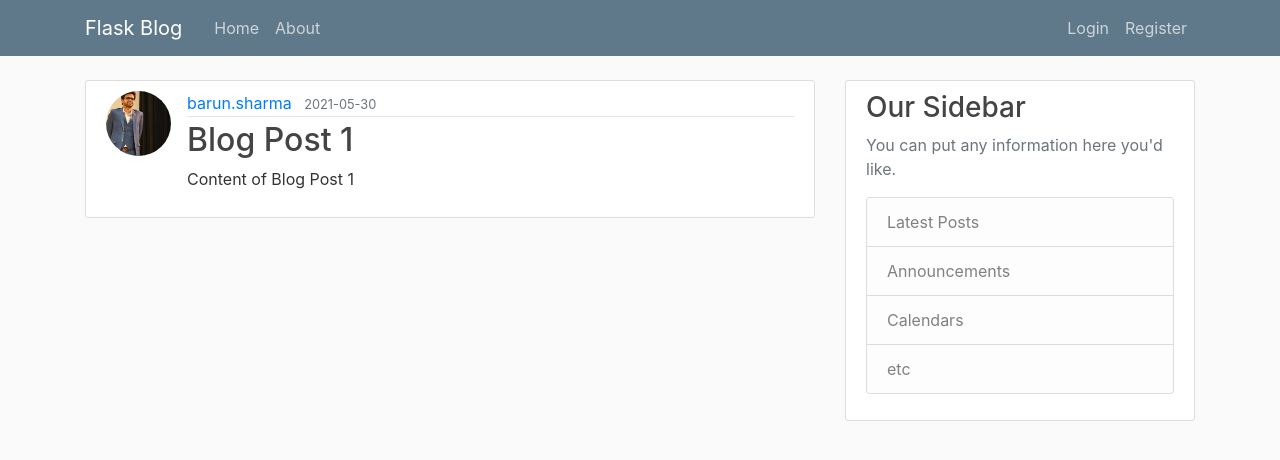
After one commit to staRk22/MyBlog, a Flask app: page /post/1 in a window 1280 px wide. The commit adds this page. Shown: the top 460 px of the page. Run offline with Flask 2, Linux system fonts and the light colour scheme; data comes from the database, SQL or seed files in the repository; both versions use the stored data as it was after the commit; some libraries are stand-ins or nearby versions.

Commit message:
Create, Update, Delete Post

```diff
--- a/flaskblog/routes.py
+++ b/flaskblog/routes.py
@@ -1,30 +1,31 @@
 import os
 import secrets
 from PIL import Image
-from flask import render_template, url_for, flash, redirect, request
+from flask import render_template, url_for, flash, redirect, request, abort
 from flaskblog.models import User, Post
-from flaskblog.forms import RegistrationForm, LoginForm, UpdateAccountForm
+from flaskblog.forms import RegistrationForm, LoginForm, UpdateAccountForm, PostForm
 from flaskblog import app, db, bcrypt
 from flask_login import login_user, current_user, logout_user, login_required
-posts = [
-    {
-        'author': 'Barun Sharma',
-        'title': 'Blog Post 1',
-        'content': 'First post content',
-        'date_posted': 'May 21, 2021'
-    },
-    {
-        'author': 'Coery Schafer',
-        'title': 'Blog Post 2',
-        'content': 'Second post content',
-        'date_posted': 'May 22, 2021'
-    }
-]
+# posts = [
+#     {
+#         'author': 'Barun Sharma',
+#         'title': 'Blog Post 1',
+#         'content': 'First post content',
+#         'date_posted': 'May 21, 2021'
+#     },
+#     {
+#         'author': 'Coery Schafer',
+#         'title': 'Blog Post 2',
+#         'content': 'Second post content',
+#         'date_posted': 'May 22, 2021'
+#     }
+# ]
 
 
 @app.route("/")
 @app.route("/home")
 def home():
+    posts = Post.query.all()
     return render_template('home.html', posts=posts)
 
 
@@ -107,3 +108,53 @@ def account():
         form.email.data = current_user.email
     image_file = url_for('static', filename='profile_pics/' + current_user.image_file)
     return render_template('account.html', title='Account', image_file=image_file, form=form)
+
+
+@app.route("/post/new", methods=['GET', 'POST'])
+@login_required
+def new_post():
+    form = PostForm()
+    if form.validate_on_submit():
+        post = Post(title=form.title.data, content=form.content.data, author=current_user)
+        db.session.add(post)
+        db.session.commit()
+        flash('Your post has been created!', 'success')
+        return redirect(url_for('home'))
+    return render_template('create_post.html', title='New Post', form=form, legend='New Post')
+
+
+@app.route("/post/<int:post_id>")
+def post(post_id):
+    post = Post.query.get_or_404(post_id)
+    return render_template('post.html', title=post.title, post=post)
+
+
+@app.route("/post/<int:post_id>/update", methods=['GET', 'POST'])
+@login_required
+def update_post(post_id):
+    post = Post.query.get_or_404(post_id)
+    if post.author != current_user:
+        abort(403)
+    form = PostForm()
+    if form.validate_on_submit():
+        post.title = form.title.data
+        post.content = form.content.data
+        db.session.commit()
+        flash('Your post has been updated!', 'success')
+        return redirect(url_for('post', post_id=post.id))
+    elif request.method == 'GET':
+        form.title.data = post.title
+        form.content.data = post.content
+    return render_template('create_post.html', title='Update Post', form=form, legend='Update Post')
+
+
+@app.route("/post/<int:post_id>/delete", methods=['POST'])
+@login_required
+def delete_post(post_id):
+    post = Post.query.get_or_404(post_id)
+    if post.author != current_user:
+        abort(403)
+    db.session.delete(post)
+    db.session.commit()
+    flash('Your post has been deleted!', 'success')
+    return redirect(url_for('home'))
--- a/flaskblog/templates/layout.html
+++ b/flaskblog/templates/layout.html
@@ -32,6 +32,7 @@
             <!-- Navbar Right Side -->
             <div class="navbar-nav">
                 {% if current_user.is_authenticated %}
+                    <a class="nav-item nav-link" href="{{ url_for('new_post') }}">New Post</a>
                     <a class="nav-item nav-link" href="{{ url_for('account') }}">Account</a>
                     <a class="nav-item nav-link" href="{{ url_for('logout') }}">Logout</a>
                 {% else %}
--- a/flaskblog/templates/login.html
+++ b/flaskblog/templates/login.html
@@ -26,7 +26,7 @@
                     {% if form.password.errors %}
                         {{ form.password(class="form-control form-control-lg is-invalid") }}
                         <div class="invalid-feedback">
-                            {% for errors in form.email.errors%}
+                            {% for errors in form.password.errors%}
                                 <span>{{ errors }}</span>
                             {% endfor %}
                         </div>
--- /dev/null
+++ b/flaskblog/templates/post.html
@@ -0,0 +1,39 @@
+{% extends "layout.html" %}
+{% block content %}
+    <article class="media content-section">
+        <img class="rounded-circle article-img" src="{{ url_for('static', filename='profile_pics/' + post.author.image_file) }}">
+        <div class="media-body">
+            <div class="article-metadata">
+                <a class="mr-2" href="#">{{ post.author.username }}</a>
+                <small class="text-muted">{{ post.date_posted.strftime('%Y-%m-%d') }}</small>
+                {% if post.author == current_user %}
+                    <div>
+                        <a class="btn btn-secondary btn-sm mt-1 mb-1" href="{{url_for('update_post', post_id=post.id)}}">Update</a>
+                        <button type="button" class="btn btn-danger btn-sm m-1" data-toggle="modal" data-target="#deleteModalLong">Delete</button>
+                    </div>
+                {% endif %}
+            </div>
+            <h2 class="article-title">{{ post.title }}</h2>
+            <p class="article-content">{{ post.content }}</p>
+        </div>
+    </article>
+    <!-- Modal -->
+    <div class="modal fade" id="deleteModalLong" tabindex="-1" role="dialog" aria-labelledby="deleteModalLongTitle" aria-hidden="true">
+      <div class="modal-dialog" role="document">
+        <div class="modal-content">
+          <div class="modal-header">
+            <h5 class="modal-title" id="deleteModalLongTitle">Delete Post?</h5>
+            <button type="button" class="close" data-dismiss="modal" aria-label="Close">
+              <span aria-hidden="true">&times;</span>
+            </button>
+          </div>
+          <div class="modal-footer">
+            <button type="button" class="btn btn-secondary" data-dismiss="modal">Close</button>
+            <form action="{{ url_for('delete_post', post_id=post.id) }}" method="post">
+                <input class="btn btn-danger" type="submit" value="Delete">
+            </form>
+          </div>
+        </div>
+      </div>
+    </div>
+{% endblock content %}
```
Also changed, not shown: flaskblog/forms.py (+7 -1 lines), flaskblog/templates/create_post.html (added, +43 -0 lines), flaskblog/templates/home.html (+8 -7 lines), flaskblog/site.db.
